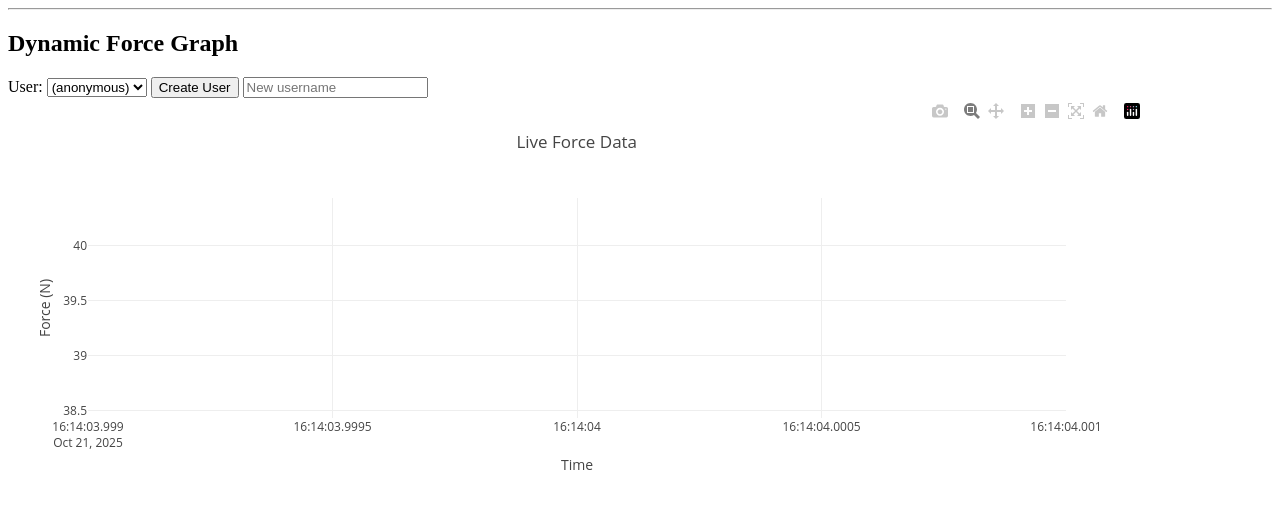
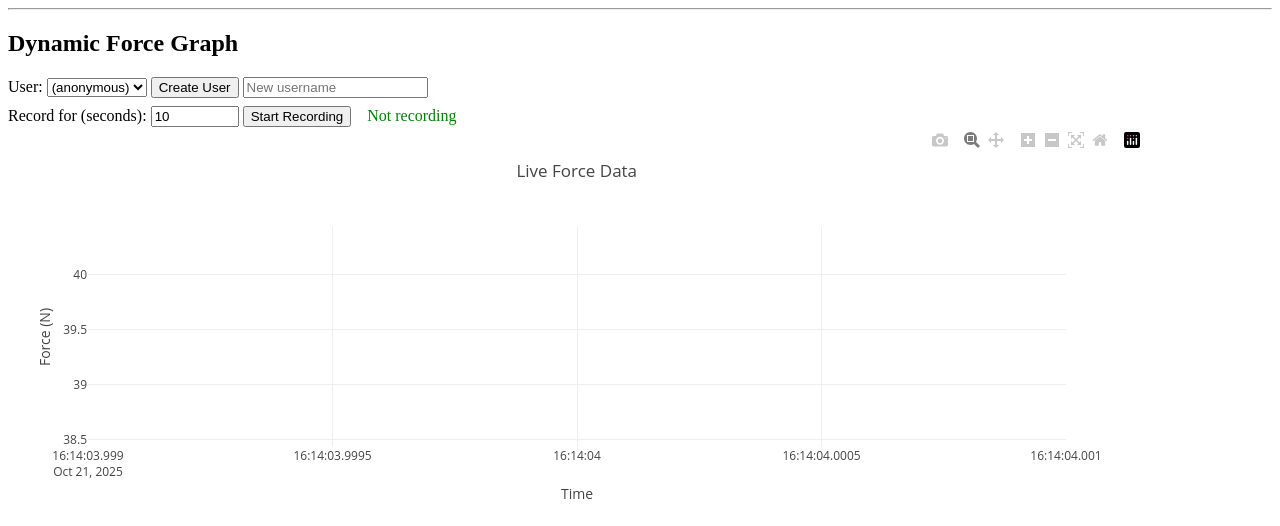
Before and after one commit to justin-frandsen/Grip8a, a Flask app: page /graph in a window 1280 px wide. Shown: the part 26-552 px from the top of the page. Run offline with Flask 3, Linux system fonts and the light colour scheme; data comes from the database, SQL or seed files in the repository; both versions use the stored data as it was before the commit; some libraries are stand-ins or nearby versions.

Commit message:
updated graphing more

```diff
--- a/app.py
+++ b/app.py
@@ -62,7 +62,14 @@ def hello(name):
 # renders dynamic graph page
 @app.route('/graph')
 def graph():
-    return render_template('graph.html')
+    # default graph with no pre-selected user
+    return render_template('graph.html', selected_user=None)
+
+
+@app.route('/graph/<username>')
+def graph_for_user(username):
+    # pass the selected username to the template so it can pre-select
+    return render_template('graph.html', selected_user=username)
 
 # Will later be used to show statistics (probably not updated quite as often as /data)
 @app.route('/stats')
@@ -119,7 +126,7 @@ def api_readings():
         if force is None:
             return jsonify({'error': 'force required'}), 400
 
-        # fill timestamps if not provided
+        # fill timestamps if not provided (might get rid of this still considering how to handle missing timestamps and data)
         if timestamp_ms is None:
             ts = time.time()
             timestamp_ms = int(ts * 1000)
--- a/templates/graph.html
+++ b/templates/graph.html
@@ -14,6 +14,8 @@
   </nav>
   <hr>
   <h2>Dynamic Force Graph</h2>
+  <!-- server-provided selected user stored in a hidden field to avoid JS/Jinja injection issues -->
+  <input type="hidden" id="selected-user" value="{{ selected_user|e }}" />
   <div>
     <!-- Dropdown for which user we are going to look at -->
     <label for="user-select">User:</label>
@@ -23,6 +25,12 @@
     <!-- Empty field for creating a new user (make sure sql injection doesn't work)-->
     <button id="create-user">Create User</button>
     <input id="new-username" placeholder="New username" />
+  </div>
+  <div style="margin-top:8px;">
+    <label for="record-seconds">Record for (seconds):</label>
+    <input id="record-seconds" type="number" min="1" value="10" style="width:80px;" />
+    <button id="start-recording">Start Recording</button>
+    <span id="record-status" style="margin-left:12px;color:green;">Not recording</span>
   </div>
   <div id="chart" style="width:90%;height:400px;"></div>
 
@@ -44,6 +52,7 @@
 
     async function updateGraph() {
       try {
+        console.debug('updateGraph running, recording active=', window._recording && window._recording.active);
         const res = await fetch('/data');
         const data = await res.json();
 
@@ -56,8 +65,10 @@
           x: [[dt]],
           y: [[data.force]]
         }, [0], 30);  // <-- keep only the latest 30 points
+        console.debug('plotted point', dt, data.force);
 
-        // Optionally POST the reading to the server for persistence
+        // Only POST the reading to the server when a recording is active
+        if (window._recording && window._recording.active) {
           const userSelect = document.getElementById('user-select');
           const userId = userSelect ? userSelect.value || null : null;
           fetch('/api/readings', {
@@ -69,7 +80,17 @@
               timestamp_ms: tsMs,
               timestamp_iso: data.time_iso || new Date(tsMs).toISOString()
             })
+          }).then(res => {
+            // increment count if created
+            if (res.ok) {
+              window._recording.count = (window._recording.count || 0) + 1;
+            }
           }).catch(err => console.warn('Could not POST reading:', err));
+          // If recording time elapsed, stop
+          if (Date.now() >= window._recording.endTs) {
+            stopRecording();
+          }
+        }
 
       } catch (err) {
         console.error('Error fetching data:', err);
@@ -78,6 +99,8 @@
 
   // Run update every 500 ms will make this faster for real pulling data from sensors
   setInterval(updateGraph, 500);
+  // Call once immediately so the plot isn't blank until the first interval fires
+  updateGraph();
 
     // Fetch users to populate selector
     async function loadUsers() {
@@ -91,10 +114,79 @@
           opt.textContent = u.name;
           sel.appendChild(opt);
         });
+        // If the server provided a selected username, try to pre-select it
+        const selectedUser = (document.getElementById('selected-user') && document.getElementById('selected-user').value) || '';
+        if (selectedUser) {
+          // find the option matching that username and select it
+          for (let i = 0; i < sel.options.length; i++) {
+            if (sel.options[i].text === selectedUser) {
+              sel.selectedIndex = i;
+              break;
+            }
+          }
+        }
+        // When user selection changes, navigate to /graph/<username> or /graph for anonymous
+        sel.addEventListener('change', (e) => {
+          const val = e.target.options[e.target.selectedIndex].text;
+          if (!val || val === '(anonymous)') {
+            window.location.href = '/graph';
+          } else {
+            // encode the username for a URL path
+            window.location.href = '/graph/' + encodeURIComponent(val);
+          }
+        });
       } catch (err) {
         console.warn('Could not load users:', err);
       }
     }
+
+    // Recording control state stored globally
+    window._recording = { active: false, endTs: 0, count: 0 };
+
+    function startRecording(seconds) {
+      if (!seconds || seconds <= 0) return;
+      window._recording.active = true;
+      window._recording.count = 0;
+      window._recording.endTs = Date.now() + (seconds * 1000);
+      updateRecordStatus();
+      // ensure polling continues (updateGraph called by setInterval)
+    }
+
+    function stopRecording() {
+      window._recording.active = false;
+      updateRecordStatus(true);
+    }
+
+    function updateRecordStatus(final=false) {
+      const status = document.getElementById('record-status');
+      if (!status) return;
+      if (window._recording.active) {
+        const remaining = Math.max(0, Math.ceil((window._recording.endTs - Date.now())/1000));
+        status.textContent = `Recording... ${remaining}s left (saved: ${window._recording.count})`;
+        status.style.color = 'red';
+      } else {
+        if (final) {
+          status.textContent = `Recording stopped — saved ${window._recording.count} readings`;
+        } else {
+          status.textContent = 'Not recording';
+        }
+        status.style.color = 'green';
+      }
+    }
+
+    // wire up the start button
+    document.getElementById('start-recording').addEventListener('click', () => {
+      const secondsEl = document.getElementById('record-seconds');
+      const seconds = Number(secondsEl && secondsEl.value) || 0;
+      if (window._recording.active) {
+        stopRecording();
+      } else {
+        startRecording(seconds);
+      }
+    });
+
+    // update status every 500ms so countdown is visible
+    setInterval(updateRecordStatus, 500);
 
     document.getElementById('create-user').addEventListener('click', async () => {
       const name = document.getElementById('new-username').value.trim();
```
Also changed, not shown: grip8a.db (deleted), 1 other file. Lines whose indentation alone changed are shown as unchanged.
